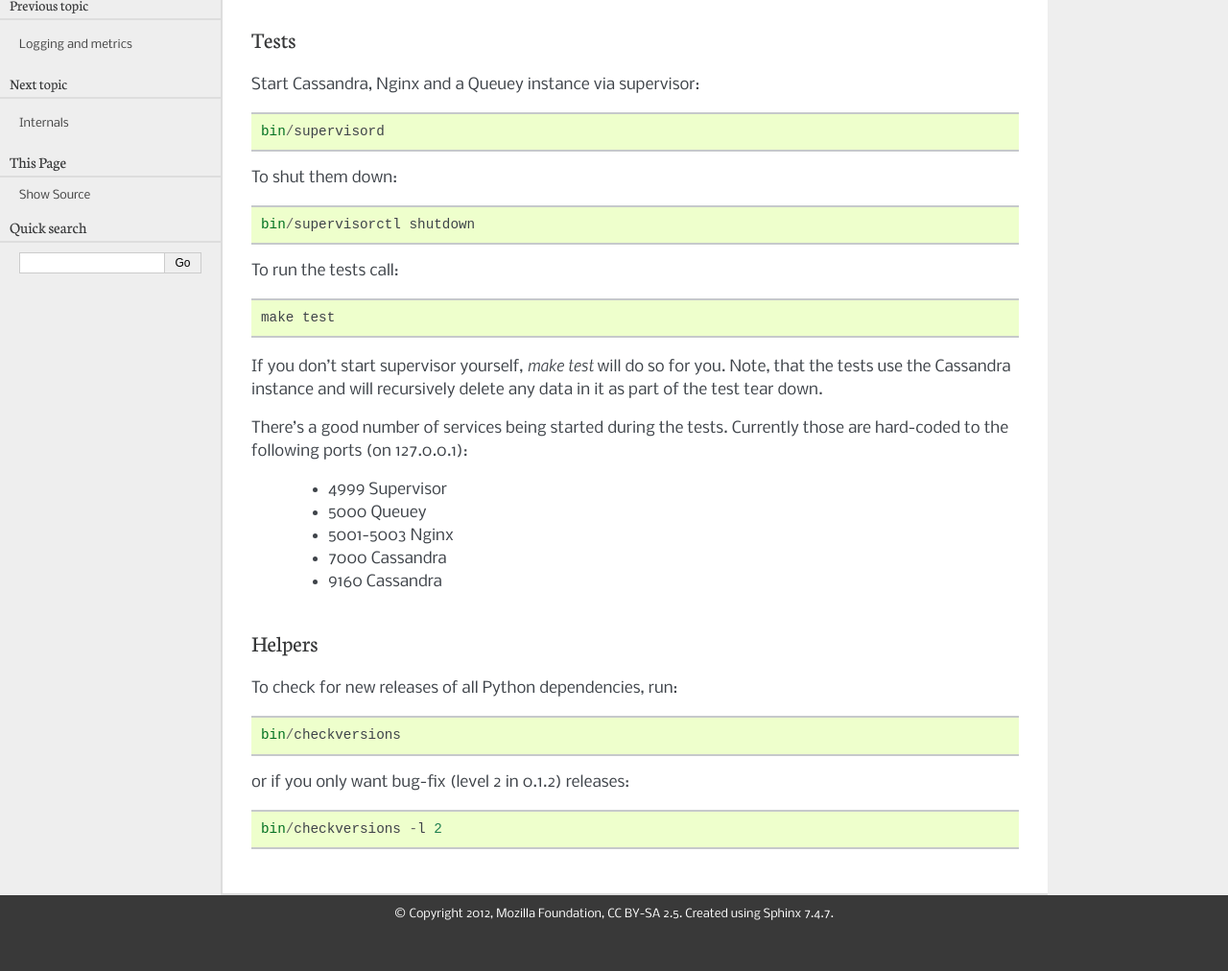
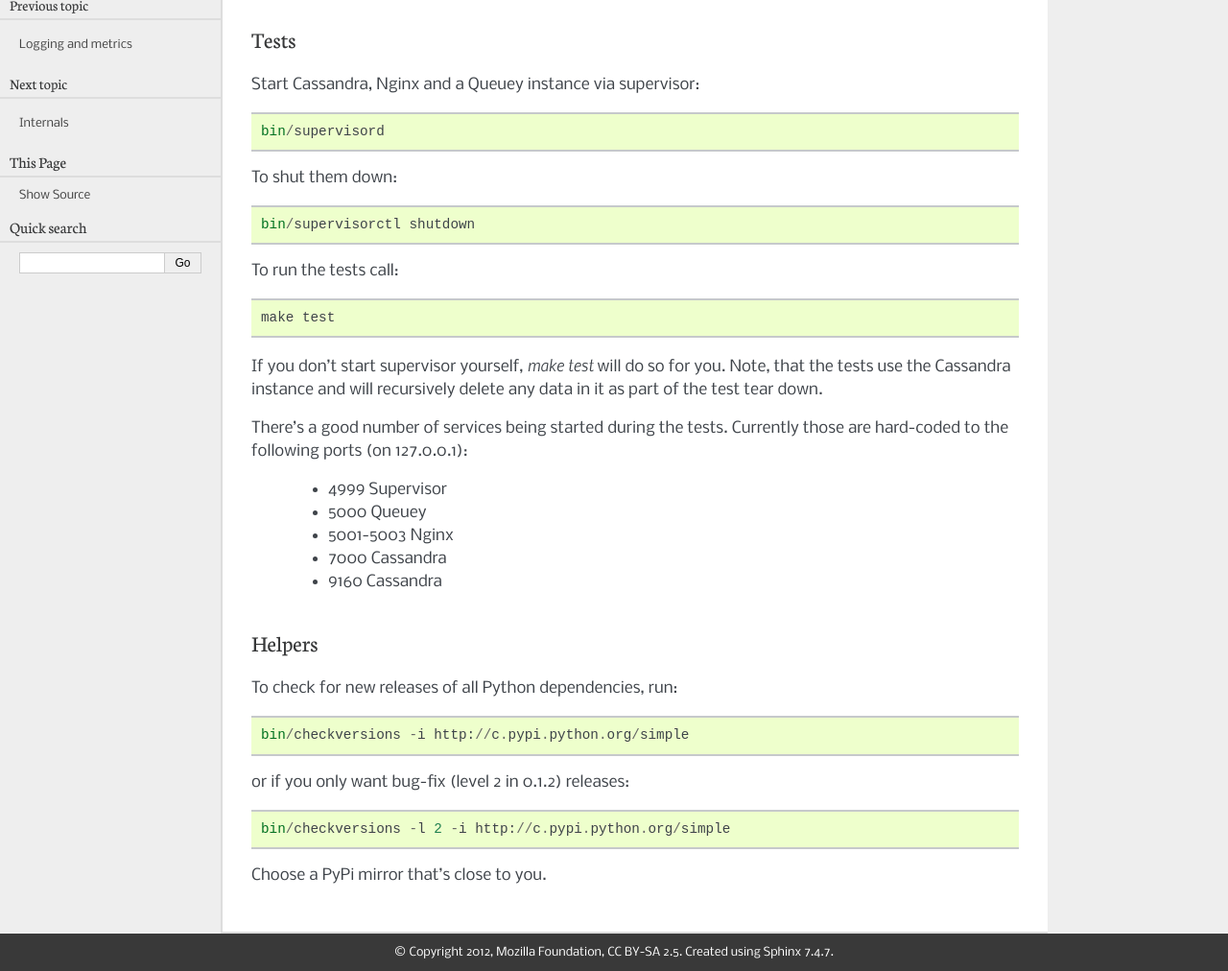
Before and after one commit to mozilla-services/qdo, a Sphinx documentation site: the page built from docs/development.rst, in a window 1280 px wide, cut to the strip 153-1165 px from the top of the page. Shown: the whole strip at 96% size. Built offline with Sphinx 7.4.7, drawn with Linux system fonts in a browser that asks for light colours; before the commit the page ends 1125 px from its top, so only the background shows below that.

Commit message:
add hint on using a closer PyPi mirror for checkversions script

```diff
--- a/docs/development.rst
+++ b/docs/development.rst
@@ -38,8 +38,10 @@ Helpers
 
 To check for new releases of all Python dependencies, run::
 
-    bin/checkversions
+    bin/checkversions -i http://c.pypi.python.org/simple
 
 or if you only want bug-fix (level 2 in 0.1.2) releases::
 
-    bin/checkversions -l 2
+    bin/checkversions -l 2 -i http://c.pypi.python.org/simple
+
+Choose a PyPi mirror that's close to you.
```
